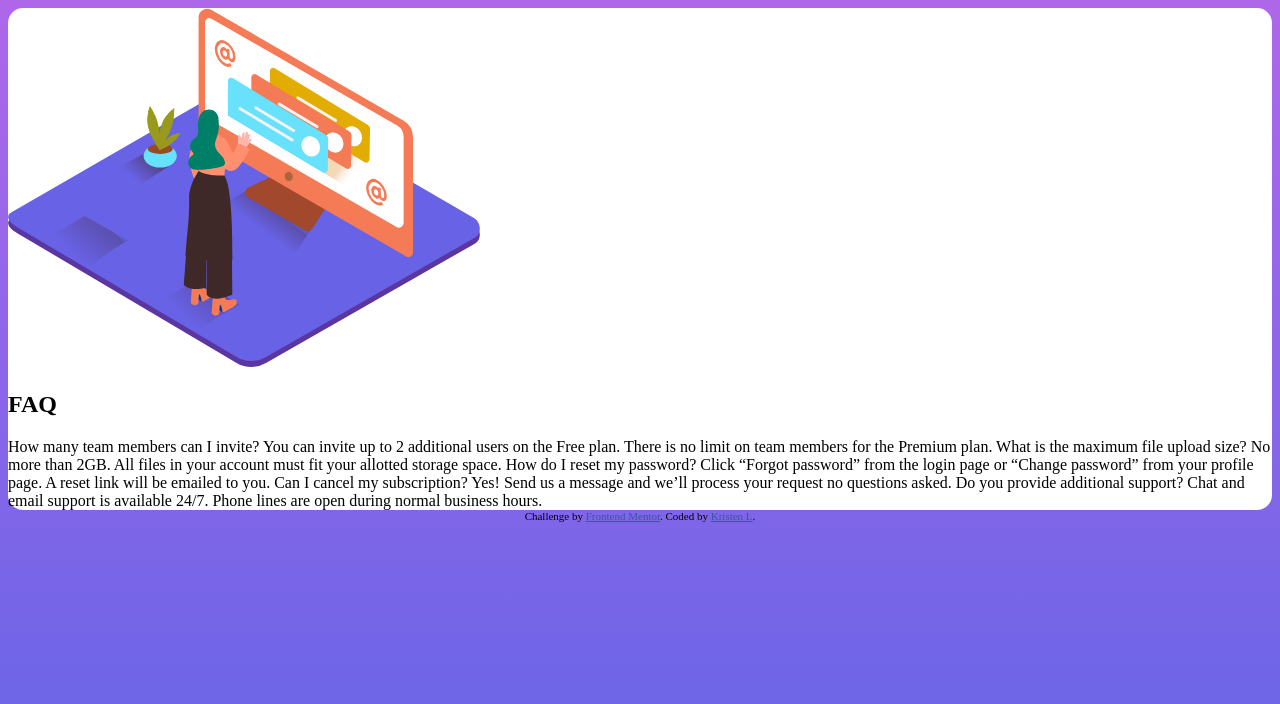
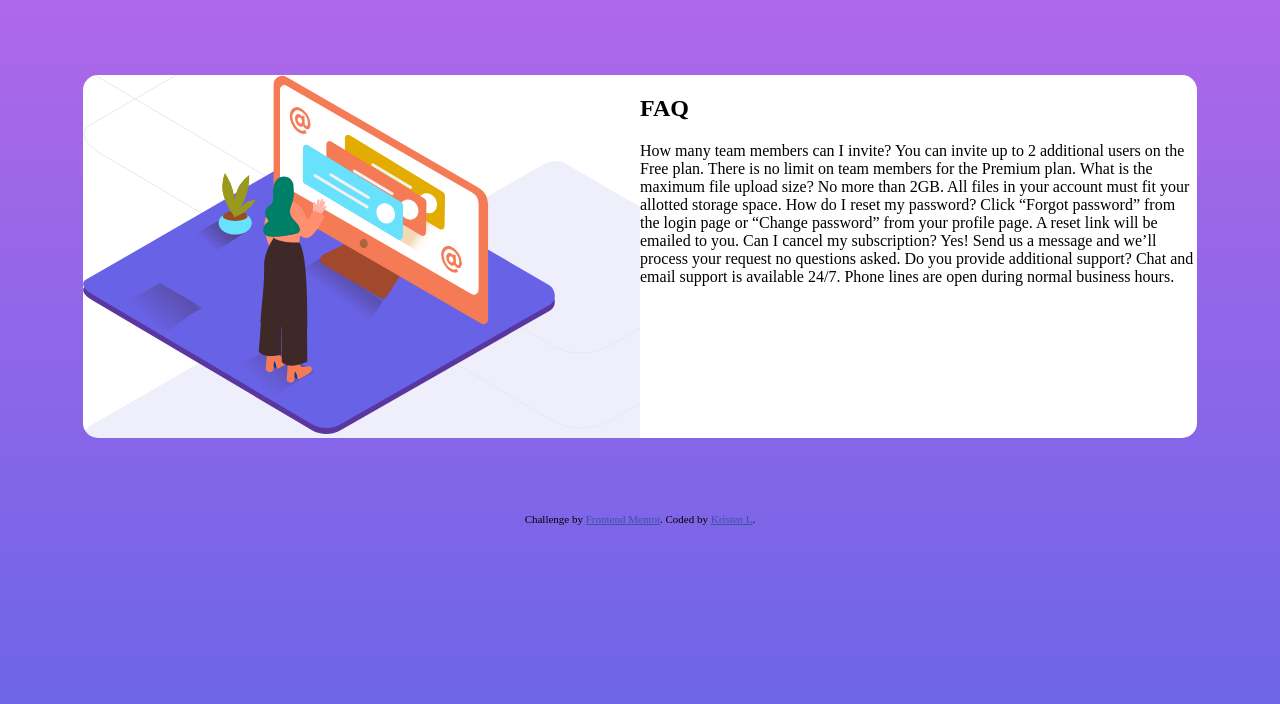
Before and after one commit to kdotelle/FAQAccordion, a website: page index.html in a window 1280 px wide. Drawn offline with Linux system fonts and the light colour scheme.

Commit message:
flexbox styling updated

```diff
--- a/css/styles.css
+++ b/css/styles.css
@@ -14,13 +14,26 @@ body {
 }
 
 .container {
+  display: flex;
+  flex-direction: row;
+  justify-content: center;
+  position: relative;
+  margin: 75px;
   background-color: #fff;
   border-radius: 15px;
-  display: inline-flex;
-  flex-flow: column wrap;
-  justify-content: center;
 }
 
 .info {
-  align-self: auto;
+  position: relative;
 }
+
+.img {
+  background-image: url("../images/bg-pattern-desktop.svg");
+  background-position: left;
+  overflow: hidden;
+  position: relative;
+}
+
+div {
+  flex: 1;
+}
--- a/index.html
+++ b/index.html
@@ -21,13 +21,13 @@
   </head>
   <body>
     <div class="container">
+      <div class="img">
+        <img
+          src="images/illustration-woman-online-desktop.svg"
+          alt="illustration of woman"
+        />
+      </div>
       <div class="info">
-        <div class="img">
-          <img
-            src="images/illustration-woman-online-desktop.svg"
-            alt="illustration of woman"
-          />
-        </div>
         <h2>FAQ</h2>
         How many team members can I invite? You can invite up to 2 additional
         users on the Free plan. There is no limit on team members for the
```
